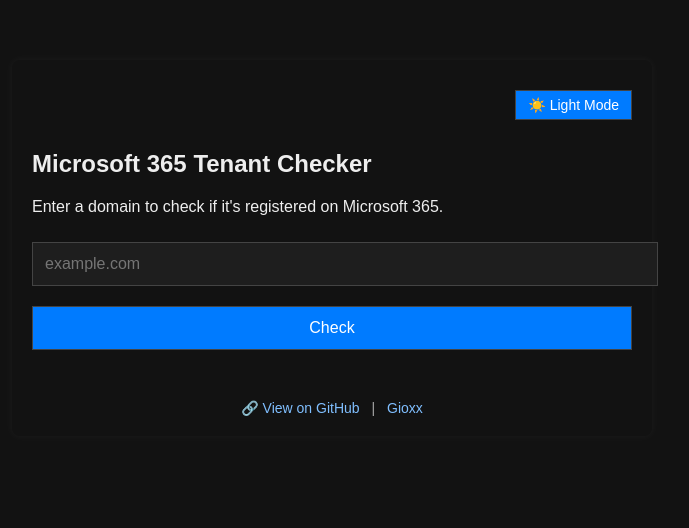
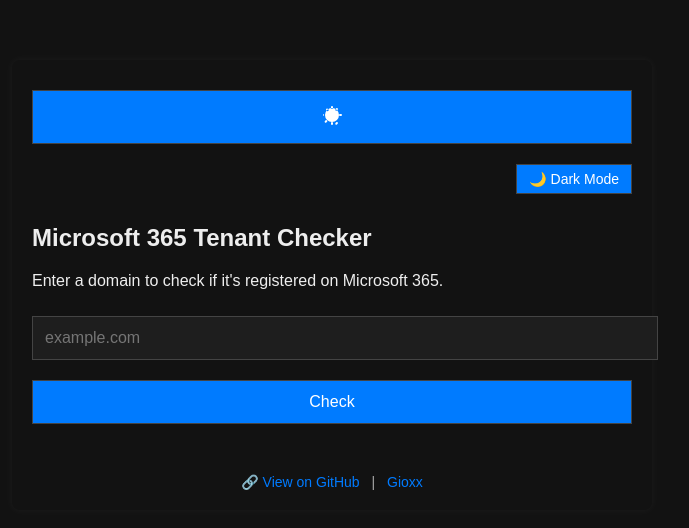
Before and after one commit to gioxx/m365-tenant-checker, a plain HTML site: page frontend/index.html in a window 1280 px wide. Both pictures are taken after a click on the button "🌙 Dark Mode". Shown: the whole page, without its empty margins (308-997 px from the left). Drawn offline with Linux system fonts and the light colour scheme.

Commit message:
Update index.html
Fix toggle

```diff
--- a/frontend/index.html
+++ b/frontend/index.html
@@ -87,36 +87,67 @@
       text-decoration: underline;
     }
 
-    .dark-mode body {
+    body.dark-mode {
       background-color: #121212 !important;
       color: #eee !important;
       box-shadow: 0 0 10px rgba(255, 255, 255, 0.05) !important;
     }
 
-    .dark-mode input,
-    .dark-mode button {
+    body.dark-mode input,
+    body.dark-mode button {
       background-color: #1e1e1e !important;
       color: #fff !important;
       border: 1px solid #444 !important;
     }
 
-    .dark-mode button {
+    body.dark-mode button {
       background-color: #007bff !important;
       color: white !important;
     }
 
-    .dark-mode footer {
+    body.dark-mode footer {
       color: #aaa !important;
     }
 
-    .dark-mode footer a {
+    bodybody.dark-mode footer a {
       color: #80bfff !important;
+    }
+
+    body {
+      transition: background-color 0.4s ease, color 0.4s ease;
+    }
+
+    body.dark-mode {
+      transition: background-color 0.4s ease, color 0.4s ease;
+    }
+
+    .theme-toggle-btn {
+      background: none;
+      border: none;
+      cursor: pointer;
+      margin-bottom: 10px;
+    }
+
+    .theme-toggle-btn svg {
+      width: 24px;
+      height: 24px;
+      fill: currentColor;
+    }
+
+    .theme-toggle-btn:hover {
+      opacity: 0.8;
     }
   </style>
 </head>
 
 <body>
   <div style="text-align: right;">
+    <button onclick="toggleTheme()" class="theme-toggle-btn" id="theme-toggle" title="Toggle light/dark mode">
+      <svg id="theme-icon" xmlns="http://www.w3.org/2000/svg" viewBox="0 0 24 24">
+        <path
+          d="M12 3a1 1 0 011 1v1a1 1 0 01-2 0V4a1 1 0 011-1zm5.657 2.343a1 1 0 010 1.414l-.707.707a1 1 0 01-1.414-1.414l.707-.707a1 1 0 011.414 0zM21 11a1 1 0 010 2h-1a1 1 0 010-2h1zM6.343 5.757a1 1 0 011.414 0l.707.707A1 1 0 017.05 7.878l-.707-.707a1 1 0 010-1.414zM12 17a5 5 0 100-10 5 5 0 000 10zm0 2a7 7 0 100-14 7 7 0 000 14zm5.657.343a1 1 0 00-1.414 0l-.707.707a1 1 0 001.414 1.414l.707-.707a1 1 0 000-1.414zM4 11a1 1 0 100 2H3a1 1 0 100-2h1zm1.636 6.364a1 1 0 011.414 1.414l-.707.707a1 1 0 01-1.414-1.414l.707-.707zM12 19a1 1 0 011 1v1a1 1 0 01-2 0v-1a1 1 0 011-1z" />
+      </svg>
+    </button>
     <button onclick="toggleTheme()" id="theme-toggle"
       style="width:auto; padding:6px 12px; font-size:14px; margin-bottom:10px;">🌙 Dark Mode</button>
   </div>
@@ -158,8 +189,8 @@
     }
 
     function toggleTheme() {
-      const isDark = document.documentElement.classList.toggle('dark-mode');
-      document.getElementById('theme-toggle').textContent = isDark ? '☀️ Light Mode' : '🌙 Dark Mode';
+      const isDark = document.body.classList.toggle('dark-mode');
+      document.getElementById('theme-icon').innerHTML = isDark ? '<path d=\"M12 3a1 1 0 011 1v1a1 1 0 01-2 0V4a1 1 0 011-1zm5.657 2.343a1 1 0 010 1.414l-.707.707a1 1 0 01-1.414-1.414l.707-.707a1 1 0 011.414 0zM21 11a1 1 0 010 2h-1a1 1 0 010-2h1zM6.343 5.757a1 1 0 011.414 0l.707.707A1 1 0 017.05 7.878l-.707-.707a1 1 0 010-1.414zM12 17a5 5 0 100-10 5 5 0 000 10zm0 2a7 7 0 100-14 7 7 0 000 14zm5.657.343a1 1 0 00-1.414 0l-.707.707a1 1 0 001.414 1.414l.707-.707a1 1 0 000-1.414zM4 11a1 1 0 100 2H3a1 1 0 100-2h1zm1.636 6.364a1 1 0 011.414 1.414l-.707.707a1 1 0 01-1.414-1.414l.707-.707zM12 19a1 1 0 011 1v1a1 1 0 01-2 0v-1a1 1 0 011-1z\"/>' : '🌙 Dark Mode';
       localStorage.setItem('theme', isDark ? 'dark' : 'light');
     }
 
@@ -167,8 +198,8 @@
     window.onload = () => {
       const saved = localStorage.getItem('theme');
       if (saved === 'dark') {
-        document.documentElement.classList.add('dark-mode');
-        document.getElementById('theme-toggle').textContent = '☀️ Light Mode';
+        document.body.classList.add('dark-mode');
+        document.getElementById('theme-icon').innerHTML = '<path d=\"M12 3a1 1 0 011 1v1a1 1 0 01-2 0V4a1 1 0 011-1zm5.657 2.343a1 1 0 010 1.414l-.707.707a1 1 0 01-1.414-1.414l.707-.707a1 1 0 011.414 0zM21 11a1 1 0 010 2h-1a1 1 0 010-2h1zM6.343 5.757a1 1 0 011.414 0l.707.707A1 1 0 017.05 7.878l-.707-.707a1 1 0 010-1.414zM12 17a5 5 0 100-10 5 5 0 000 10zm0 2a7 7 0 100-14 7 7 0 000 14zm5.657.343a1 1 0 00-1.414 0l-.707.707a1 1 0 001.414 1.414l.707-.707a1 1 0 000-1.414zM4 11a1 1 0 100 2H3a1 1 0 100-2h1zm1.636 6.364a1 1 0 011.414 1.414l-.707.707a1 1 0 01-1.414-1.414l.707-.707zM12 19a1 1 0 011 1v1a1 1 0 01-2 0v-1a1 1 0 011-1z\"/>';
       }
     };
   </script>
```
